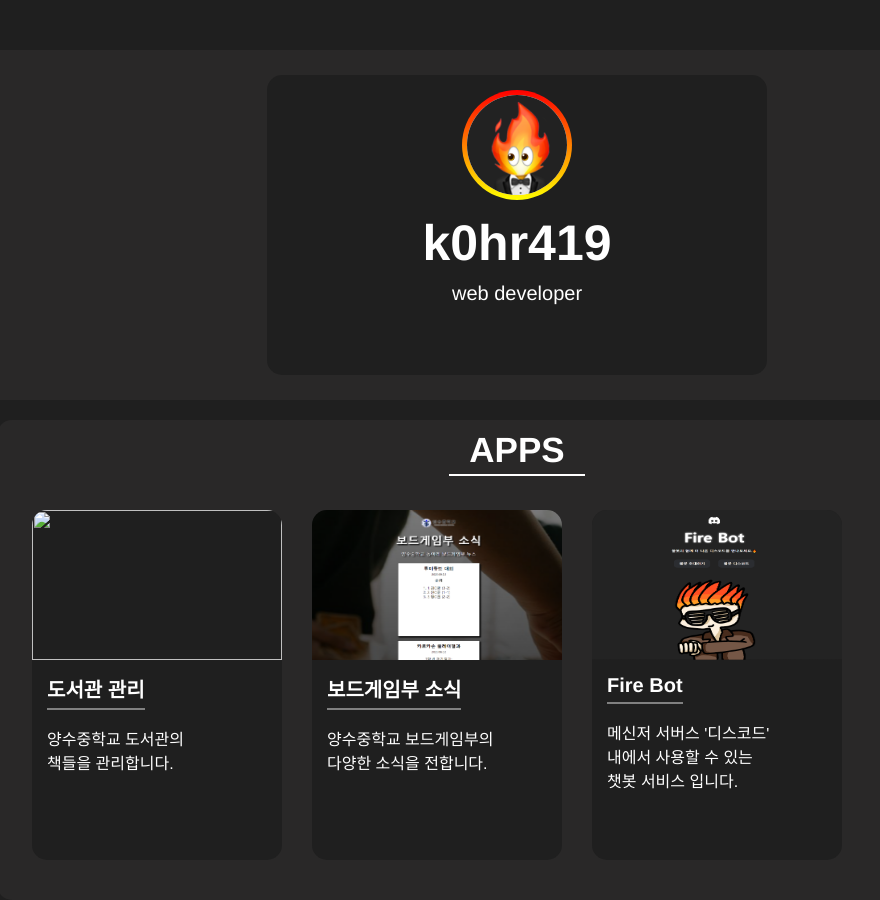
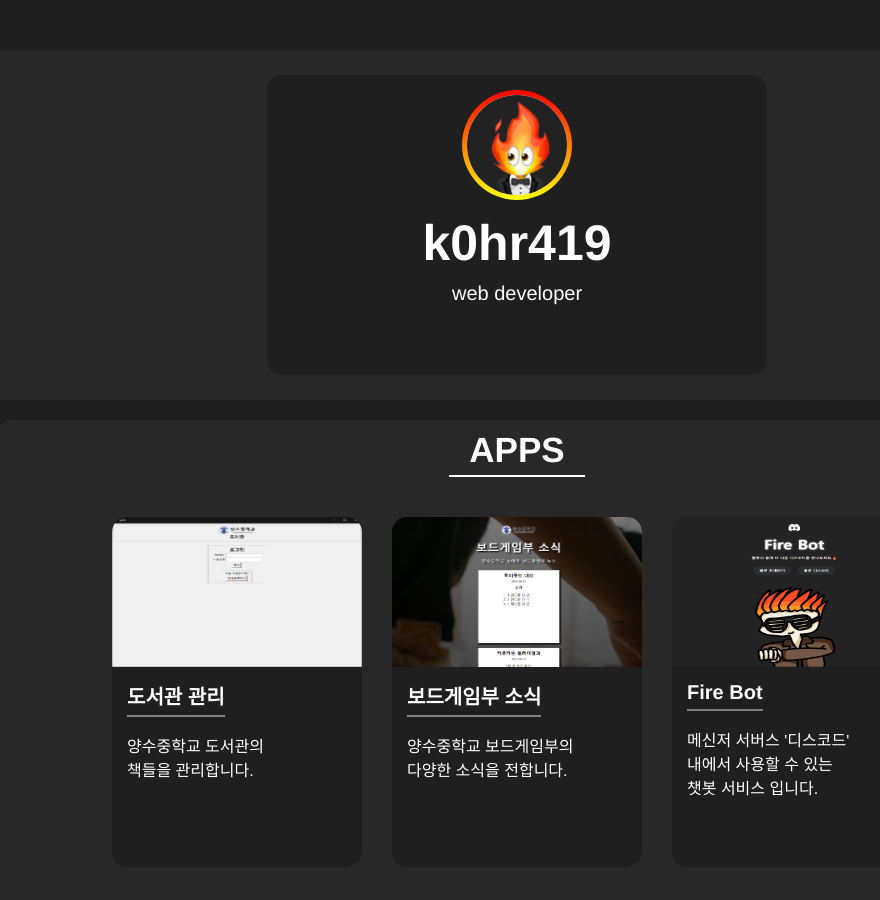
Before and after one commit to k0hr419/k0hr419page, a website: page index.html in a window 1280 px wide. Shown: the top 900 px of the page, without its empty margins (123-1003 px from the left). Drawn offline with Linux system fonts and the light colour scheme.

Commit message:
last commit

```diff
--- a/index.html
+++ b/index.html
@@ -18,11 +18,11 @@
         </div>
     </div>
     <div class="div-card">
-        <span class="card-title">APPS</span>
+        <p class="card-title">APPS</p>
         <ul>
             <li>
                 <div class="div-card-work">
-                    <img src="">
+                    <img src="assets/bookmanager.PNG">
                     <p class="work-title">도서관 관리</p>
                     <p class="work-write">양수중학교 도서관의<br>책들을 관리합니다.</p>
                 </div>
--- a/style.css
+++ b/style.css
@@ -56,11 +56,13 @@ body {
     font-weight: bold;
     font-size: 35px;
     border-bottom: 2px white solid;
+    display: inline-block;
 }
 
 ul {
     list-style-type: none;
     display: flex;
+    justify-content: center;
     padding: 0;
     margin: 0;
 }
@@ -82,7 +84,7 @@ ul {
 }
 
 .div-card-work img:hover {
-    filter: brightness(50%);
+    filter: brightness(70%);
 }
 
 .work-title {
```
Also changed, not shown: assets/bookmanager.PNG (added).
